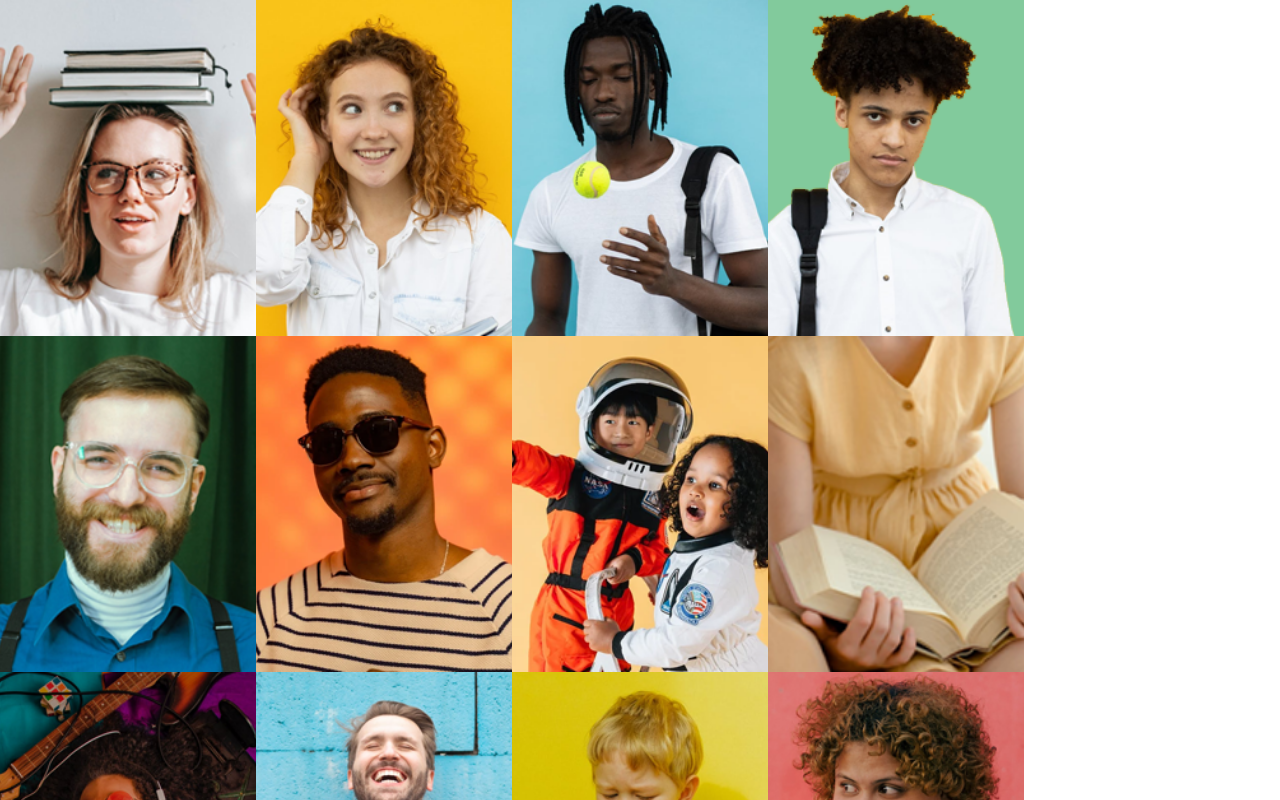
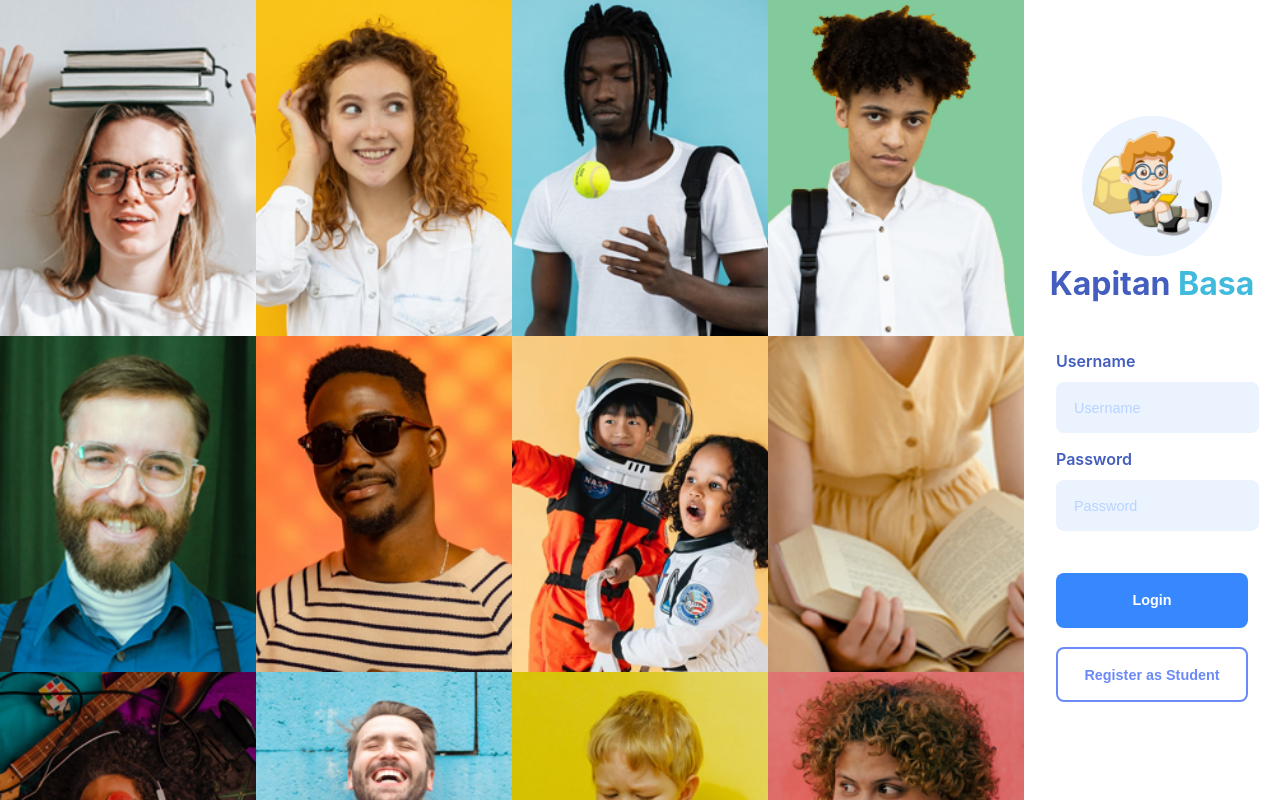
Before and after one commit to devfense/kapitan-basa-fe, a React (Create React App) app: page / in a window 1280 px wide. Built offline with nearby package versions, Linux system fonts and the light colour scheme.

Commit message:
Done landing page layout

```diff
--- /dev/null
+++ b/src/assets/media/reading/Reading.tsx
@@ -0,0 +1,7 @@
+import Reading from '../reading/reading.png'
+
+const BoyReading = {
+    Reading
+}
+
+export default BoyReading
--- a/src/views/Landing.tsx
+++ b/src/views/Landing.tsx
@@ -1,6 +1,7 @@
 import React, { FunctionComponent } from 'react';
 import styled from 'styled-components';
 import Boxes from '../assets/media/banner/BannerImages';
+import BoyReading from '../assets/media/reading/Reading';
 
 const Container = styled.div`
     display: flex;
@@ -24,13 +25,132 @@ const BoxImage = styled.img`
 
 const LoginContainer = styled.div`
     display: flex;
+    flex-direction: column;
+    align-items: center;
     width: 25%;
+    padding: 60px 0px;
     background-color: ${({ theme }) => theme.app.sidebar.normal.BG_COLOR};
 `;
 
 const BannerRow = styled.div`
     display: flex;
 `;
+
+const AvatarBox = styled.div`
+    height: 140px;
+    width: 140px;
+    display: flex;
+    justify-content: center;
+    align-items: center;
+    margin-top: 3.5rem;
+    margin-bottom: 0.5rem;
+`
+
+const Avatar = styled.div`
+    height: 140px;
+    width: 140px;
+    border-radius: 100%;
+    background-color: #ebf3ff;
+    display: flex;
+    justify-content: center;
+    align-items: center;
+`
+
+const AvatarImg = styled.img`
+    width: 85%;
+`
+
+const Title = styled.span`
+    color: #435EBE;
+    font-size: 2rem;
+    font-weight: 700;
+    margin-bottom: 3rem;
+    > span {
+        color: #41BBDD;
+    }
+`
+
+const TextBox = styled.div`
+    width: 75%;
+    display: flex;
+    flex-direction: column;
+    margin-bottom: 1rem;
+`
+
+const TextField = styled.input`
+    height: 15px;
+    width: 87%;
+    font-size: 0.9rem;
+    font-weight: 500;
+    color: #435EBE;
+    background-color: #ebf3ff;
+    border: 2px solid #ebf3ff;
+    border-radius: .5rem;
+    outline: none;
+    padding: 1rem;
+    z-index: 1;
+
+    &::placeholder {
+        color: #b8d3ff;
+    }
+
+    &:hover {
+        border: 2px solid #dde9fc;
+        transition: all 0.3s ease-in-out;
+    }
+`
+
+const Label = styled.label`
+    font-size: 1rem;
+    font-weight: 600;
+    color: #435EBE;
+    margin-bottom: .7rem;
+`
+
+const LoginBtn = styled.button`
+    height: 55px;
+    width: 75%;
+    font-size: 0.9rem;
+    font-weight: 700;
+    color: #FFFFFF;
+    background-color: #3787FF;
+    border-radius: .5rem;
+    border: none;
+    outline: none;
+    padding: 1rem;
+    z-index: 1;
+    margin-top: 1.6rem;
+    cursor: pointer;
+
+    &:hover {
+        cursor: pointer;
+        background-color: #4b93ff;
+        transition: all 0.2s ease-in-out;
+    }
+`
+
+const RegisterBtn = styled.button`
+    height: 55px;
+    width: 75%;
+    font-size: 0.9rem;
+    font-weight: 700;
+    color: #6b8af8;
+    background-color: #FFF;
+    border: 2px solid #6b8af8;
+    border-radius: .5rem;
+    outline: none;
+    padding: 1rem;
+    z-index: 1;
+    margin-top: 1.2rem;
+    cursor: pointer;
+
+    &:hover {
+        cursor: pointer;
+        color: #FFF;
+        background-color: #6b8af8;
+        transition: all 0.2s ease-in-out;
+    }
+`
 
 const Landing: FunctionComponent = () => {
     return(
@@ -62,7 +182,32 @@ const Landing: FunctionComponent = () => {
                 </BannerRow>
             </HeroBannerContainer>
             <LoginContainer>
+                <AvatarBox>
+                    <Avatar>
+                        <AvatarImg src={BoyReading.Reading}/>
+                    </Avatar>
+                </AvatarBox>
 
+                <Title>Kapitan <span>Basa</span></Title>
+
+                <TextBox>
+                    <Label>Username</Label>
+                    <TextField
+                        type="username"
+                        placeholder="Username"
+                    />
+                </TextBox>
+
+                <TextBox>
+                    <Label>Password</Label>
+                    <TextField
+                        type="password"
+                        placeholder="Password"
+                    />
+                </TextBox>
+
+                <LoginBtn>Login</LoginBtn>
+                <RegisterBtn>Register as Student</RegisterBtn>
             </LoginContainer>
         </Container>
     )
```
Also changed, not shown: src/assets/media/reading/reading.png (added).
